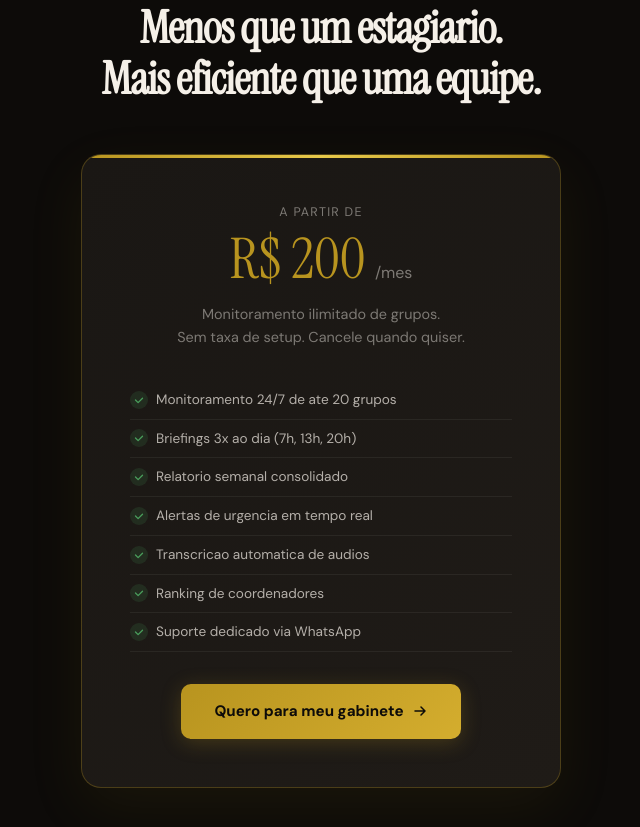
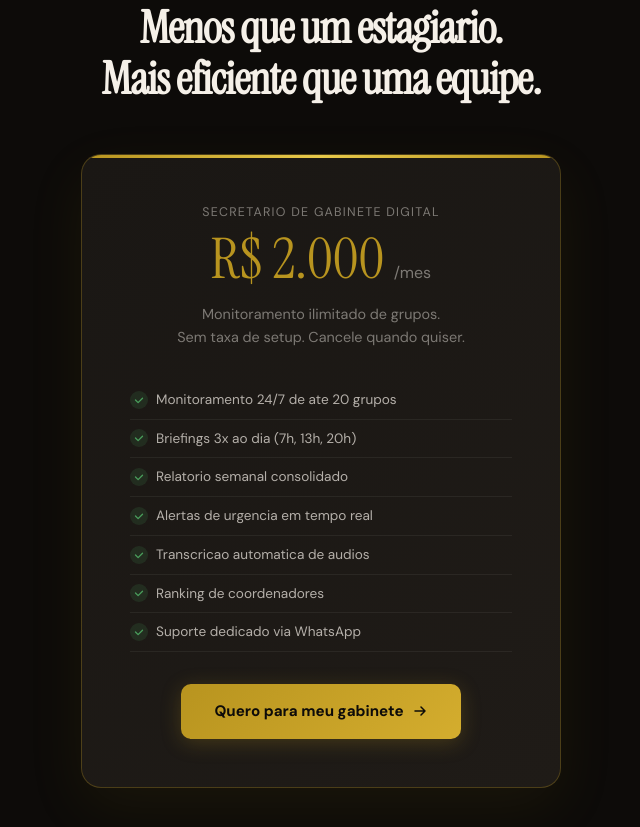
Before and after one commit to WYLDWAGNER/aurelius-apresentacao, a plain HTML site: page gabinete-digital.html in a window 1280 px wide. Shown: the part 4300-5127 px from the top of the page, without its empty margins (319-959 px from the left). Drawn offline with Linux system fonts and the light colour scheme.

Commit message:
update: gabinete-digital pricing — Secretário de Gabinete R$2.000/mês
Co-Authored-By: Claude Opus 4.6 (1M context) <noreply@anthropic.com>

```diff
--- a/gabinete-digital.html
+++ b/gabinete-digital.html
@@ -697,8 +697,8 @@
       <h2 class="section-title fade-up">Menos que um estagiario.<br>Mais eficiente que uma equipe.</h2>
 
       <div class="price-card fade-up">
-        <div class="price-from">A partir de</div>
-        <div class="price-value">R$ 200 <small>/mes</small></div>
+        <div class="price-from">Secretario de Gabinete Digital</div>
+        <div class="price-value">R$ 2.000 <small>/mes</small></div>
         <p class="price-desc">
           Monitoramento ilimitado de grupos.<br>Sem taxa de setup. Cancele quando quiser.
         </p>
```
